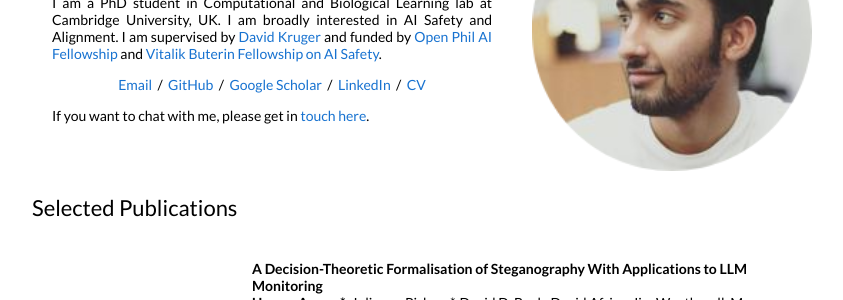
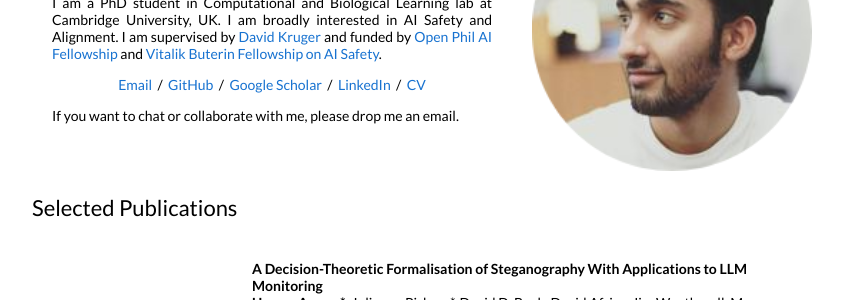
Before and after one commit to uzman-anwar/uzman-anwar.github.io, a Jekyll site: the page built from _posts/conference/2026-01-20-decision-theoretic-stego.markdown, in a window 1280 px wide. Shown: the part 137-437 px from the top of the page, without its empty margins (208-1051 px from the left). Built offline with Jekyll 4.4.1, drawn with Linux system fonts in a browser that asks for light colours.

Commit message:
Minor fixes.

```diff
--- a/_layouts/default.html
+++ b/_layouts/default.html
@@ -35,7 +35,7 @@
                 <a href="https://www.linkedin.com/in/uzman-anwar/"> LinkedIn </a> &nbsp;/&nbsp;
                 <a href="/pdfs/Usman_Anwar.pdf"> CV  </a>
               </p>
-              <p>If you want to chat with me, please get in <a href="https://forms.gle/yoWxhC2Kp9uXLyop8">touch here</a>. </p>
+              <p>If you want to chat or collaborate with me, please drop me an email.</p>
         <!--<p>My research statement on AI Safety is available <a href="/pdfs/Research_Statement_On_AI_Safety.pdf">here</a>.</p>
         <p>My research statement on Systematic Generalization is available <a href="/pdfs/Research_Proposal_Systematic_Generalization.pdf">here</a>.</p> -->
             </td>
```
